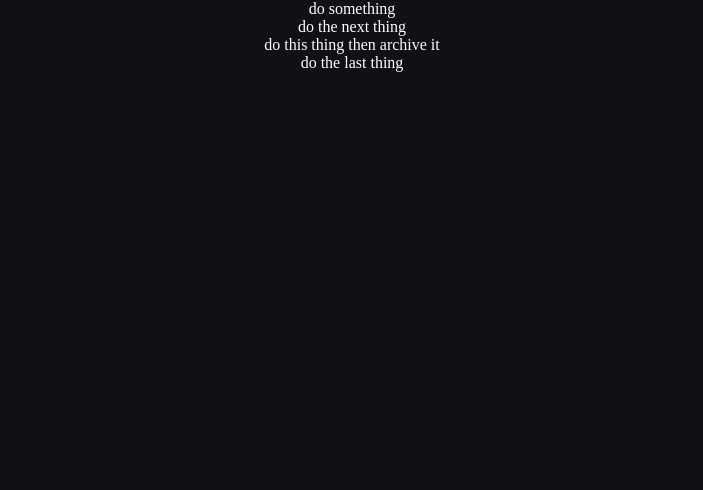
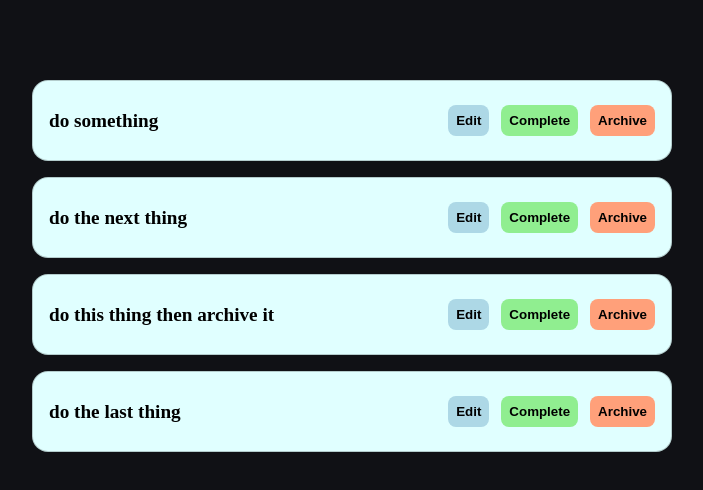
Before and after one commit to Hack-Weekly/mint-panda-todo-app, a React (Vite) app in the folder client/: page / in a window 1280 px wide. Shown: the top 490 px of the page, without its empty margins (288-991 px from the left). Built offline with nearby package versions, Linux system fonts and the light colour scheme; the HTML template or start-up script is replaced by a standard one.

Commit message:
Added task component with some styling. No functionality yet

```diff
--- /dev/null
+++ b/client/src/components/Task.css
@@ -0,0 +1,49 @@
+.container {
+  border: 1px solid rgba(0, 0, 0, 0.2);
+  padding: 1.5rem 1rem;
+  border-radius: 1rem;
+  display: flex;
+  justify-content: space-between;
+  align-items: center;
+  background-color: lightcyan;
+  color: black;
+  width: 50%;
+}
+
+.text {
+  font-weight: bold;
+  font-size: larger;
+}
+
+.createdAt {
+  margin-top: 0.5rem;
+  color: rgba(0, 0, 0, 0.5);
+}
+
+.right {
+  align-self: center;
+  display: flex;
+  gap: 0.75rem;
+}
+
+.edit,
+.complete,
+.archive {
+  padding: 0.5rem;
+  font-weight: bold;
+  border: none;
+  border-radius: 0.5rem;
+  cursor: pointer;
+}
+
+.edit {
+  background-color: lightblue;
+}
+
+.complete {
+  background-color: lightgreen;
+}
+
+.archive {
+  background-color: lightsalmon;
+}
--- /dev/null
+++ b/client/src/components/Task.jsx
@@ -0,0 +1,20 @@
+import './Task.css';
+
+export default function Task({ task }) {
+  // The cleanCreatedDate variable is getting only the day and month of the UTCString date
+  // const cleanCreatedDate = task.createdDate.split(' ').slice(0, 4).join(' ');
+
+  return (
+    <div className="container">
+      <div className="left">
+        <p className="text">{task.text}</p>
+        {task.createdDate && <p className="createdDate">{cleanCreatedDate}</p>}
+      </div>
+      <div className="right">
+        <button className="edit">Edit</button>
+        <button className="complete">Complete</button>
+        <button className="archive">Archive</button>
+      </div>
+    </div>
+  );
+}
--- a/client/src/components/TaskList.jsx
+++ b/client/src/components/TaskList.jsx
@@ -1,17 +1,24 @@
-import React from 'react'
+import React from 'react';
+import Task from './Task';
 
-function TaskList({tasks}) {
-    const taskItems = tasks.map(task =>
-        <div key={task.id}>{task.text}</div>
-    )
+function TaskList({ tasks }) {
+  const taskItems = tasks.map((task) => (
+    <Task
+      key={task.id}
+      task={task}
+    />
+  ));
 
-    const style = {display: 'flex', flexDirection:'column', alignItems: 'center', justifyContent: 'center'}
+  const style = {
+    display: 'flex',
+    flexDirection: 'column',
+    alignItems: 'center',
+    justifyContent: 'center',
+    marginTop: '5rem',
+    gap: '1rem',
+  };
 
-    return (
-        <ul style={style}>
-            {taskItems}
-        </ul>
-    )
+  return <ul style={style}>{taskItems}</ul>;
 }
 
 export default TaskList;
```
